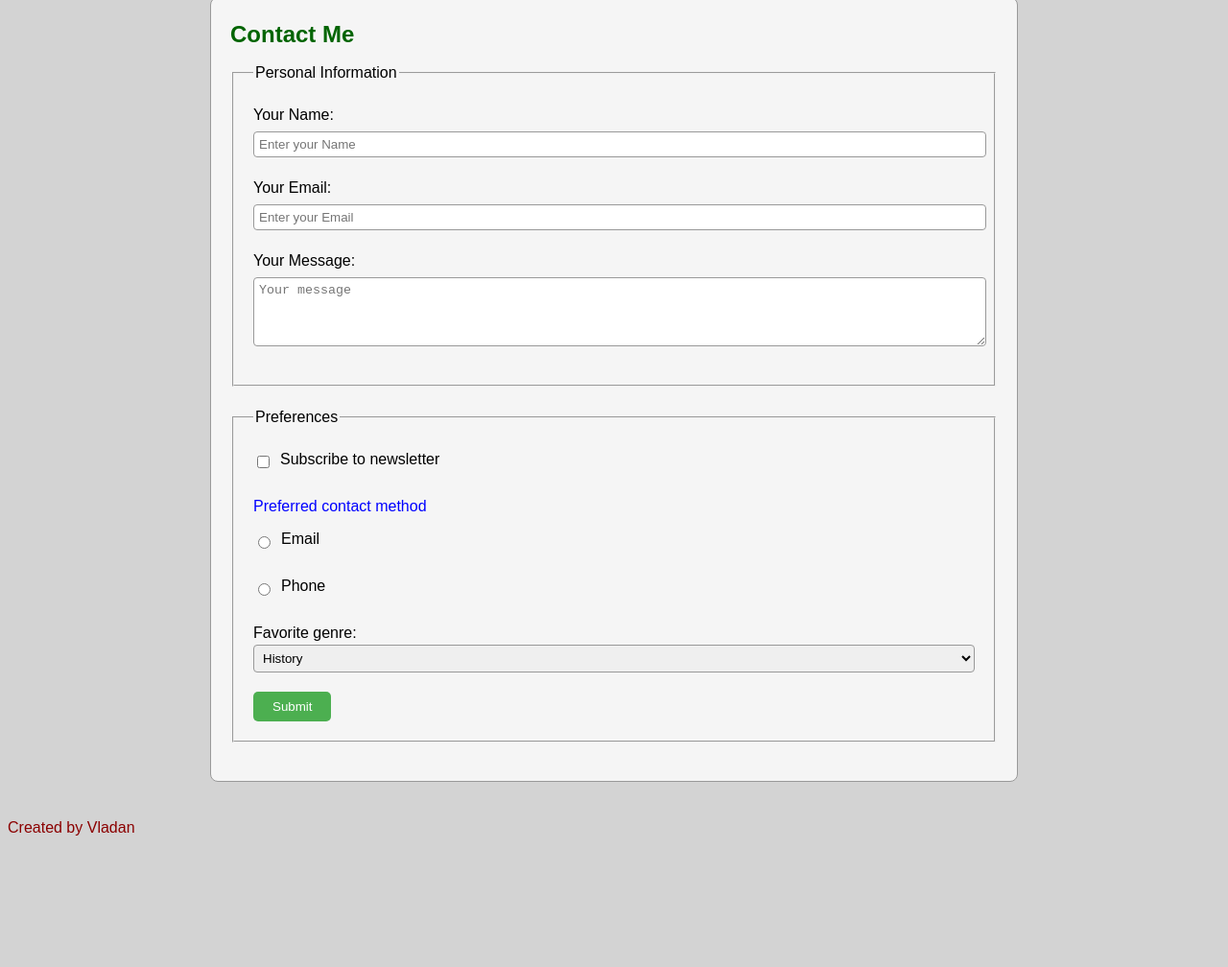
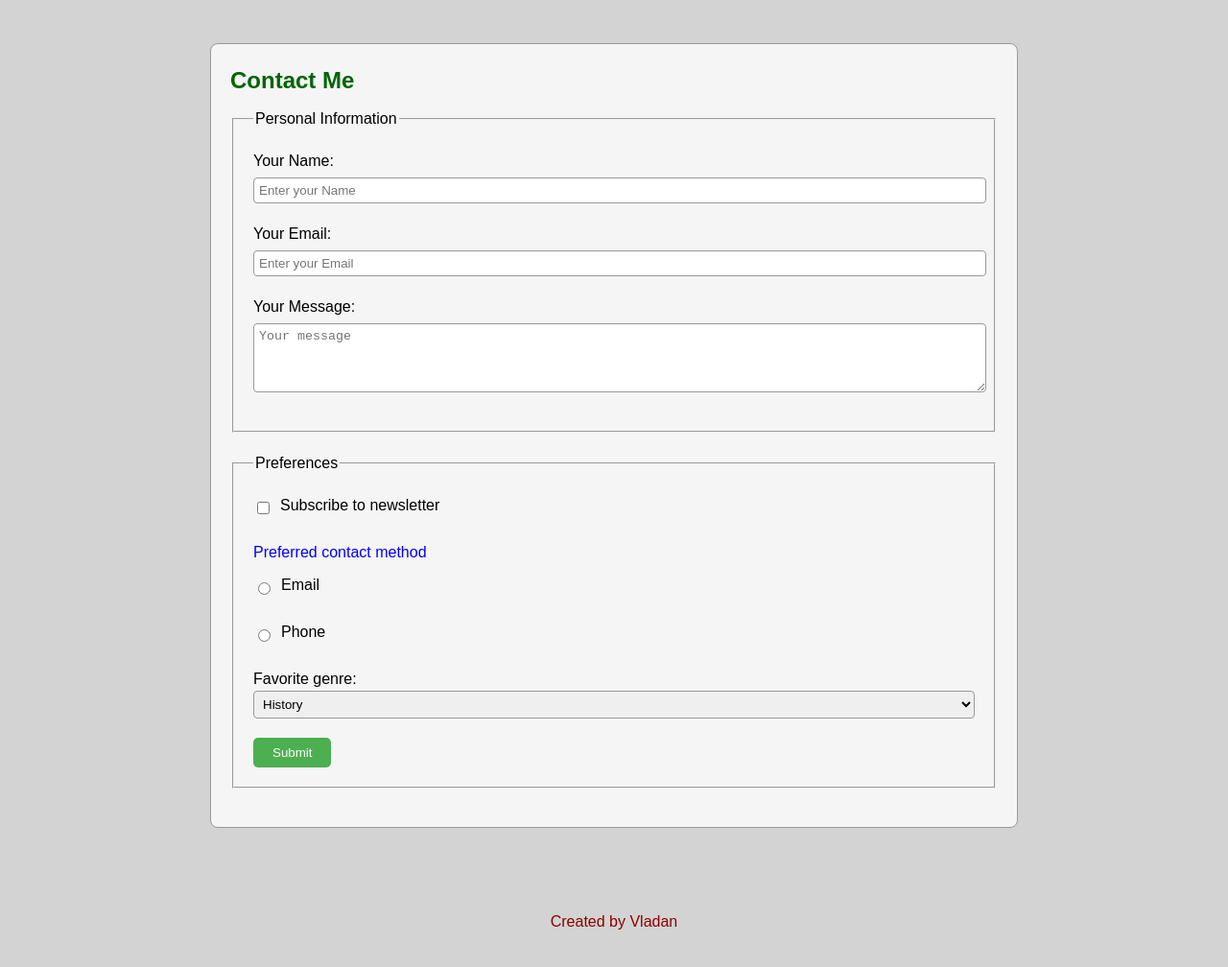
Before and after one commit to vladan-masic/001-html-css-exercises, a plain HTML site: page 005-my-bio/index.html in a window 1280 px wide. Shown: the part 1152-2160 px from the top of the page at 96% size. Before the commit the page ends 2037 px from the top, so only its background shows below. Drawn offline with Linux system fonts and the light colour scheme.

Commit message:
005 - Improve header and footer

```diff
--- a/005-my-bio/styles.css
+++ b/005-my-bio/styles.css
@@ -30,6 +30,8 @@ body {
 
 header {
   margin-bottom: var(--space-medium);
+  padding: var(--space-medium);
+  background-color: white;
 }
 
 h1 {
@@ -218,6 +220,12 @@ label {
   margin-bottom: var(--space-xs);
 }
 
+footer {
+  text-align: center;
+  margin-top: var(--space-large);
+  padding: var(--space-medium);
+}
+
 @media (max-width: 600px) {
   nav {
     flex-direction: column;
```
